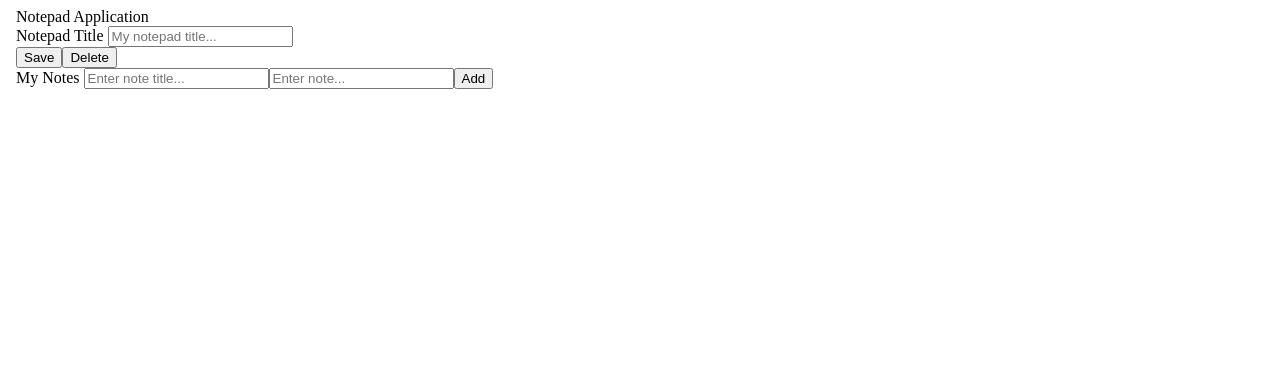
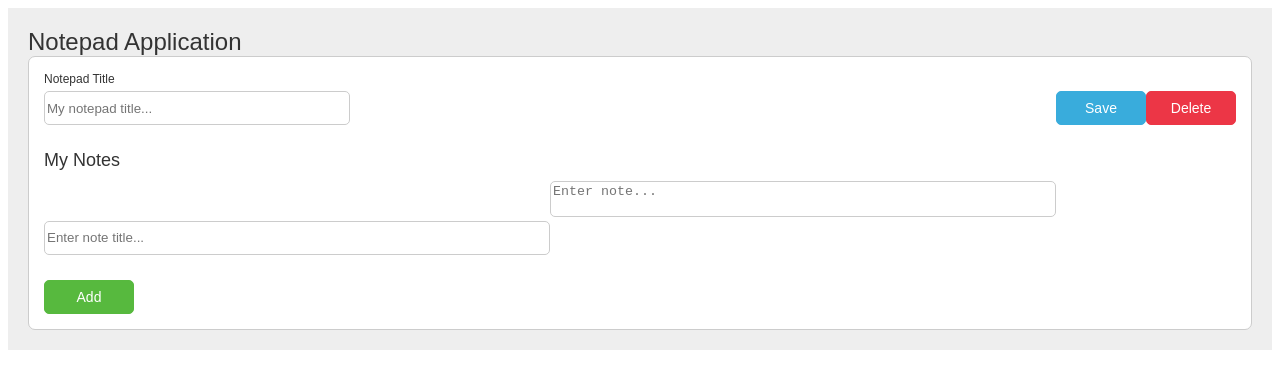
Before and after one commit to tinalai/notepad, an Angular app: page / in a window 1280 px wide. Shown: the top 388 px of the page. Built offline with nearby package versions, Linux system fonts and the light colour scheme.

Commit message:
add basic styling

```diff
--- a/src/app/app.component.css
+++ b/src/app/app.component.css
@@ -0,0 +1,69 @@
+.notepad-app {
+    background-color: #EEE;
+    font-family: Arial;
+    color: #333;
+    padding: 20px;
+}
+.app-header {
+    font-size: 24px;
+}
+.notepad-title {
+    font-size: 12px;
+    padding-bottom: 5px;
+}
+
+.notepad-controls input {
+    width: 300px;
+}
+.app-body {
+    background-color: #fff;
+    border: 1px solid #cccccc;
+    border-radius: 7px;
+    padding: 15px;
+}
+.notepad-controls {
+    display: flex;
+    justify-content: space-between;
+}
+.new-note-title {
+    font-size: 18px;
+    padding-bottom: 10px;
+}
+input {
+    height: 30px;
+    border: 1px solid #ccc;
+    border-radius: 5px;
+    width: 500px;
+    margin-bottom: 25px;
+}
+textarea {
+    resize: none;
+    border: 1px solid #ccc;
+    border-radius: 5px;
+    width: 500px;
+    margin-bottom: 25px;
+}
+button {
+    font-size: 14px;
+    color: #fff;
+    padding: 8px;
+    width: 90px;
+}
+
+.save-btn {
+    background-color: #39ACDC;
+    border-radius: 5px;
+    border: 1px solid #39ACDC;
+}
+
+.delete-btn {
+    background-color: #EC3646;
+    border-radius: 5px;
+    border: 1px solid #EC3646;
+}
+
+.add-btn {
+    background-color: #57B93E;
+    border-radius: 5px;
+    border: 1px solid #57B93E;
+}
--- a/src/app/app.component.html
+++ b/src/app/app.component.html
@@ -1,29 +1,33 @@
-<body>
+<div class="notepad-app">
   <div class="app-header">
     Notepad Application
   </div>
   <div class="app-body">
     <form name="notepadForm">
-      <label class="notepad-title">
+      <div class="notepad">
+        <div class="notepad-title">
           Notepad Title
+        </div>
+        <div class="notepad-controls">
           <input type="text" name="notepadTitle" ng-model="" placeholder="My notepad title..." ng-maxlength="255" required>
-      </label>
-      <div class="notepad-btns">
+          <div class="notepad-buttons">
             <button class="save-btn">Save</button>
             <button class="delete-btn">Delete</button>
           </div>
+        </div>
+      </div>
       <div class="new-note">
-        <label class="new-note-title">
+        <div class="new-note-title">
           My Notes
+        </div>
           <input type="text" name="noteTitle" placeholder="Enter note title..." ng-maxlength="255" required>
-        </label>
-        <label class="note-body">
-          <input type="text" name="noteBody" placeholder="Enter note..." ng-maxlength="1000" required>
-        </label>
+          <textarea type="text" name="noteBody" placeholder="Enter note..." ng-maxlength="1000" required></textarea>
+          <div>
             <button class="add-btn">Add</button>
+          </div>
         </div>
     </form>
     <div class="note-list">
     </div>
   </div>
-</body>
+</div>
```
Lines whose indentation alone changed are shown as unchanged.
